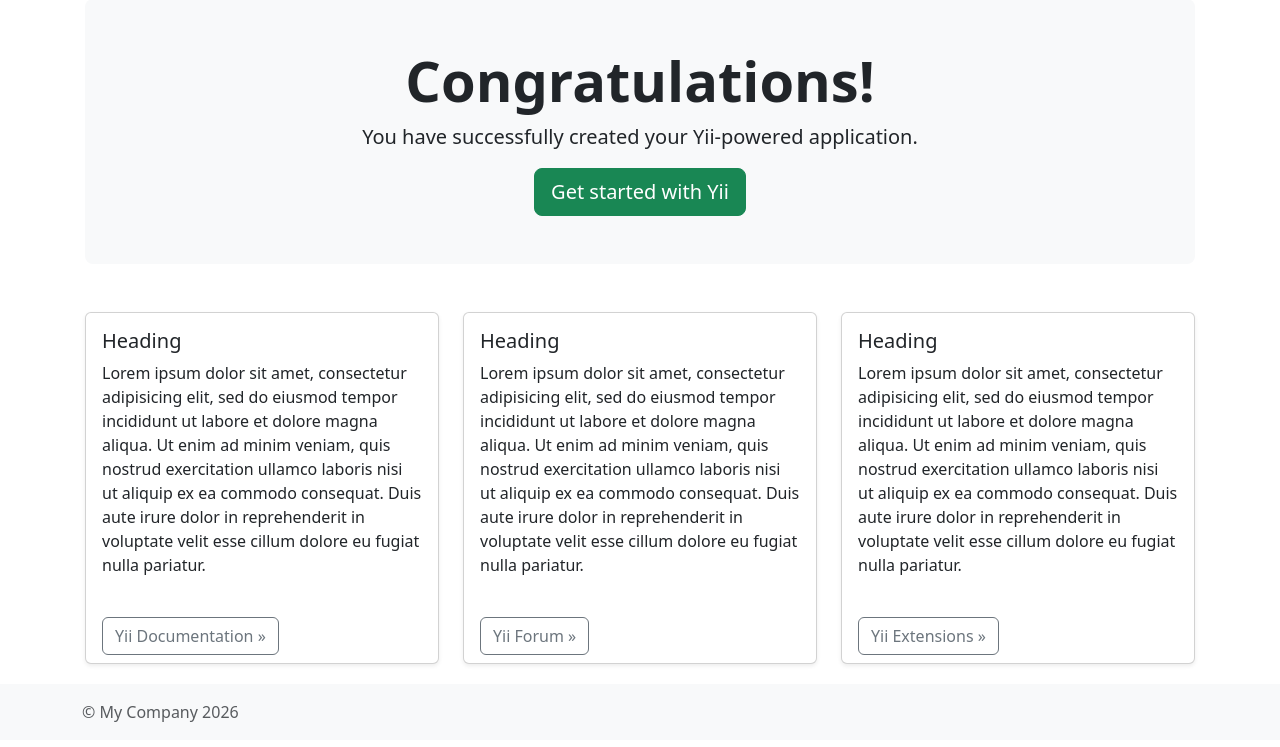
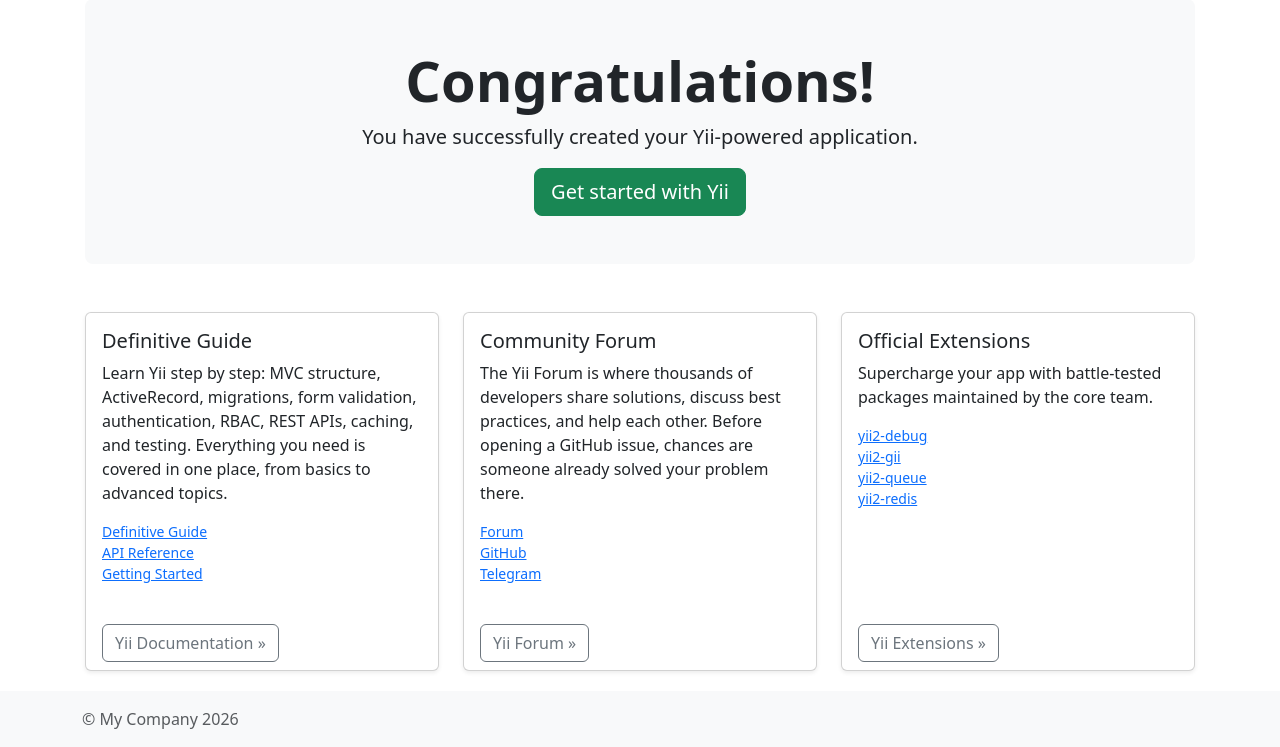
Before and after one commit to yiisoft/yii2-app-basic, a Yii app: template views/site/index.php in a window 1280 px wide. Shown: the part 101-848 px from the top of the page. Before the commit the page ends 823 px from the top, so only its background shows below. Run offline with PHP 8.4 and a stand-in for Yii, Linux system fonts and the light colour scheme; the template is opened without the code that fills it, so the values that code supplies are empty; some libraries are stand-ins or nearby versions.

Commit message:
Apply fixed review.

```diff
--- a/views/site/index.php
+++ b/views/site/index.php
@@ -24,12 +24,15 @@
             <div class="col-lg-4">
                 <div class="card h-100 shadow-sm">
                     <div class="card-body">
-                        <h2 class="h5">Heading</h2>
+                        <h2 class="h5"><?= Yii::t('app', 'Definitive Guide') ?></h2>
 
-                        <p>Lorem ipsum dolor sit amet, consectetur adipisicing elit, sed do eiusmod tempor incididunt ut labore et
-                            dolore magna aliqua. Ut enim ad minim veniam, quis nostrud exercitation ullamco laboris nisi ut aliquip
-                            ex ea commodo consequat. Duis aute irure dolor in reprehenderit in voluptate velit esse cillum dolore eu
-                            fugiat nulla pariatur.</p>
+                        <p><?= Yii::t('app', 'Learn Yii step by step: MVC structure, ActiveRecord, migrations, form validation, authentication, RBAC, REST APIs, caching, and testing. Everything you need is covered in one place, from basics to advanced topics.') ?></p>
+
+                        <ul class="list-unstyled small">
+                            <li><?= Html::a(Yii::t('app', 'Definitive Guide'), 'https://www.yiiframework.com/doc/guide/2.0/en', ['target' => '_blank', 'rel' => 'noopener']) ?></li>
+                            <li><?= Html::a(Yii::t('app', 'API Reference'), 'https://www.yiiframework.com/doc/api/2.0', ['target' => '_blank', 'rel' => 'noopener']) ?></li>
+                            <li><?= Html::a(Yii::t('app', 'Getting Started'), 'https://www.yiiframework.com/doc/guide/2.0/en/start-installation', ['target' => '_blank', 'rel' => 'noopener']) ?></li>
+                        </ul>
                     </div>
                     <div class="card-footer bg-transparent border-0">
                         <?= Html::a('Yii Documentation &raquo;', 'https://www.yiiframework.com/doc/', ['class' => 'btn btn-outline-secondary']) ?>
@@ -39,12 +42,15 @@
             <div class="col-lg-4">
                 <div class="card h-100 shadow-sm">
                     <div class="card-body">
-                        <h2 class="h5">Heading</h2>
+                        <h2 class="h5"><?= Yii::t('app', 'Community Forum') ?></h2>
 
-                        <p>Lorem ipsum dolor sit amet, consectetur adipisicing elit, sed do eiusmod tempor incididunt ut labore et
-                            dolore magna aliqua. Ut enim ad minim veniam, quis nostrud exercitation ullamco laboris nisi ut aliquip
-                            ex ea commodo consequat. Duis aute irure dolor in reprehenderit in voluptate velit esse cillum dolore eu
-                            fugiat nulla pariatur.</p>
+                        <p><?= Yii::t('app', 'The Yii Forum is where thousands of developers share solutions, discuss best practices, and help each other. Before opening a GitHub issue, chances are someone already solved your problem there.') ?></p>
+
+                        <ul class="list-unstyled small">
+                            <li><?= Html::a(Yii::t('app', 'Forum'), 'https://forum.yiiframework.com/', ['target' => '_blank', 'rel' => 'noopener']) ?></li>
+                            <li><?= Html::a(Yii::t('app', 'GitHub'), 'https://github.com/yiisoft/yii2', ['target' => '_blank', 'rel' => 'noopener']) ?></li>
+                            <li><?= Html::a(Yii::t('app', 'Telegram'), 'https://t.me/yii_framework_in_english', ['target' => '_blank', 'rel' => 'noopener']) ?></li>
+                        </ul>
                     </div>
                     <div class="card-footer bg-transparent border-0">
                         <?= Html::a('Yii Forum &raquo;', 'https://www.yiiframework.com/forum/', ['class' => 'btn btn-outline-secondary']) ?>
@@ -54,12 +60,16 @@
             <div class="col-lg-4">
                 <div class="card h-100 shadow-sm">
                     <div class="card-body">
-                        <h2 class="h5">Heading</h2>
+                        <h2 class="h5"><?= Yii::t('app', 'Official Extensions') ?></h2>
 
-                        <p>Lorem ipsum dolor sit amet, consectetur adipisicing elit, sed do eiusmod tempor incididunt ut labore et
-                            dolore magna aliqua. Ut enim ad minim veniam, quis nostrud exercitation ullamco laboris nisi ut aliquip
-                            ex ea commodo consequat. Duis aute irure dolor in reprehenderit in voluptate velit esse cillum dolore eu
-                            fugiat nulla pariatur.</p>
+                        <p><?= Yii::t('app', 'Supercharge your app with battle-tested packages maintained by the core team.') ?></p>
+
+                        <ul class="list-unstyled small">
+                            <li><?= Html::a('yii2-debug', 'https://www.yiiframework.com/extension/yiisoft/yii2-debug', ['target' => '_blank', 'rel' => 'noopener']) ?></li>
+                            <li><?= Html::a('yii2-gii', 'https://www.yiiframework.com/extension/yiisoft/yii2-gii', ['target' => '_blank', 'rel' => 'noopener']) ?></li>
+                            <li><?= Html::a('yii2-queue', 'https://www.yiiframework.com/extension/yiisoft/yii2-queue', ['target' => '_blank', 'rel' => 'noopener']) ?></li>
+                            <li><?= Html::a('yii2-redis', 'https://www.yiiframework.com/extension/yiisoft/yii2-redis', ['target' => '_blank', 'rel' => 'noopener']) ?></li>
+                        </ul>
                     </div>
                     <div class="card-footer bg-transparent border-0">
                         <?= Html::a('Yii Extensions &raquo;', 'https://www.yiiframework.com/extensions/', ['class' => 'btn btn-outline-secondary']) ?>
```
Also changed, not shown: 5 other files.
